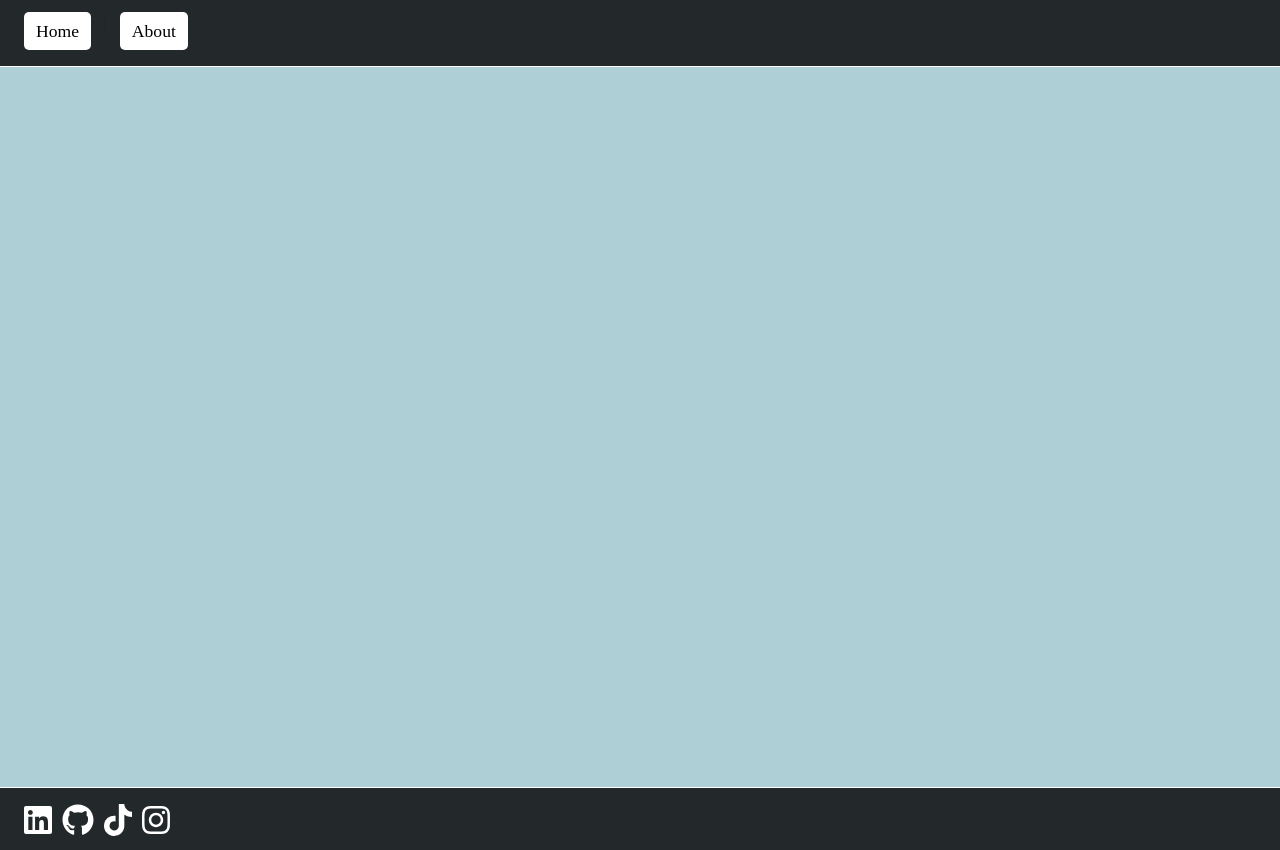
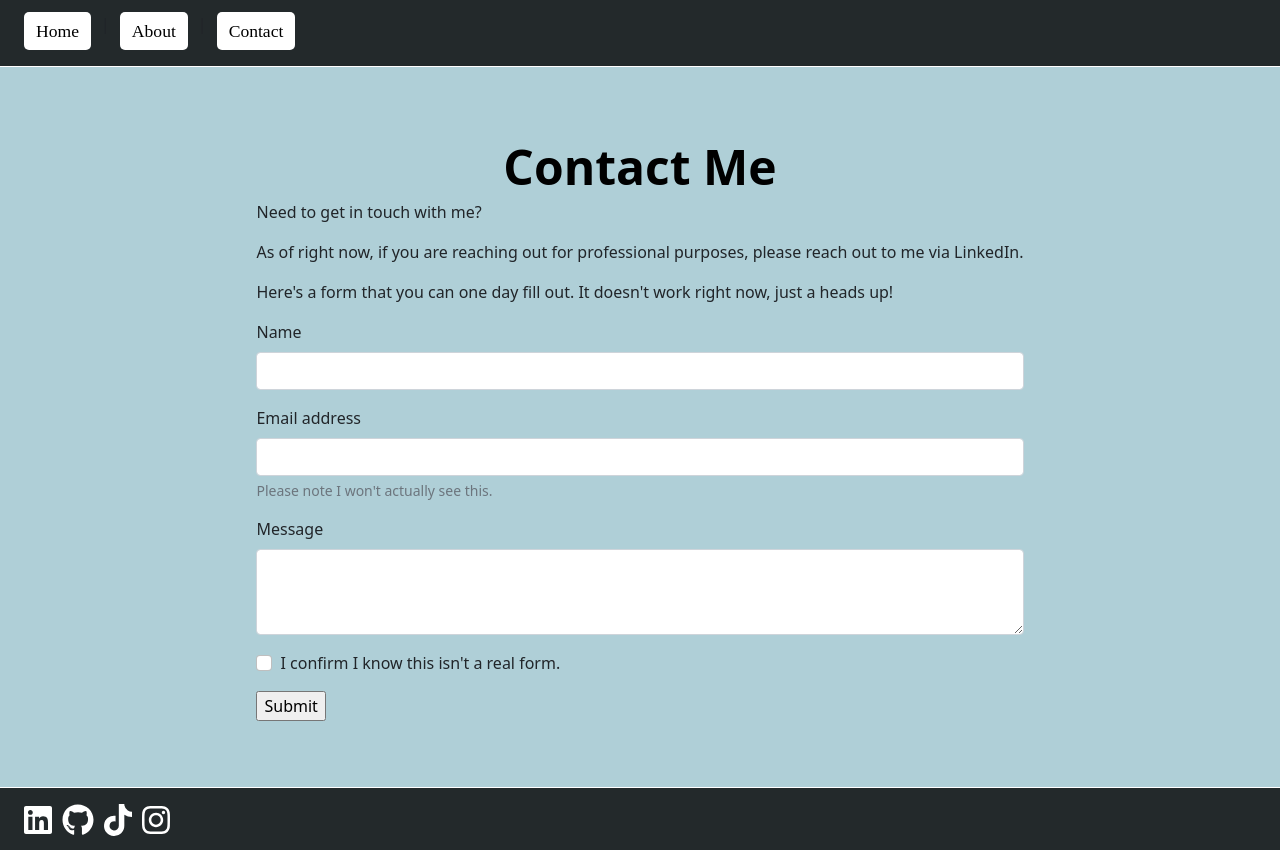
Before and after one commit to PoofyOddish/personal-portfolio, a React (Create React App) app: page /#/contact-me in a window 1280 px wide. Built offline with nearby package versions, Linux system fonts and the light colour scheme; a web font is replaced by a local one.

Commit message:
🤡 created contact page + dummy form

```diff
--- /dev/null
+++ b/src/components/contact-form.jsx
@@ -0,0 +1,81 @@
+import React, { Component } from "react";
+
+
+class ContactForm extends Component {
+    constructor(props) {
+      super(props);
+      this.state = {
+            nameValue: '',
+            emailValue: '',
+            bodyValue: ''
+        };
+
+      this.handleChange = this.handleChange.bind(this);
+      this.handleSubmit = this.handleSubmit.bind(this);
+    }
+
+    handleChange(event) {
+        const target = event.target;
+        const value = target.value;
+        const name = target.name;
+
+        this.setState({
+            [name]: value
+        });
+    }
+
+    handleSubmit(event) {
+      alert('Name: ' + this.state.nameValue +'\n'
+      +'Email: ' + this.state.emailValue +'\n'
+      +'Message: ' + this.state.bodyValue +'\n'
+      +'\n cool thanks for the message i guess');
+      event.preventDefault();
+    }
+
+    render() {
+      return (
+        <form onSubmit={this.handleSubmit}>
+            <div className="mb-3">
+                <label className="form-label">Name</label>
+
+              <input type="text"
+                className="form-control"
+                name="nameValue"
+
+                value={this.state.nameValue}
+                onChange={this.handleChange}
+                />
+            </div>
+            <div className="mb-3">
+              <label className="form-label">Email address</label>
+
+              <input type="email"
+                className="form-control"
+                name="emailValue"
+                value={this.state.emailValue}
+                onChange={this.handleChange} />
+
+              <div id="emailHelp" className="form-text">Please note I won't actually see this.</div>
+            </div>
+            <div className="mb-3">
+              <label className="form-label">Message</label>
+
+              <textarea
+                type="text"
+                className="form-control"
+                name="bodyValue"
+                rows='3'
+                value={this.state.bodyValue}
+                onChange={this.handleChange}/>
+            </div>
+            <div className="mb-3 form-check">
+              <input type="checkbox" className="form-check-input" id="exampleCheck1" />
+              <label className="form-check-label">I confirm I know this isn't a real form.</label>
+            </div>
+            <input type="submit" value="Submit" />
+        </form>
+      );
+    }
+  }
+
+export default ContactForm;
--- a/src/components/header.jsx
+++ b/src/components/header.jsx
@@ -37,6 +37,8 @@ const Header = () => {
             <Link href="/" class="btn btn-outline-light">Home</Link>
             <span className="divider">|</span>
             <Link href="/about" class="btn btn-outline-light">About</Link>
+            <span className="divider">|</span>
+            <Link href="/contact-me" class="btn btn-outline-light">Contact</Link>
           </Container>
           </Col>
           </Row>
--- a/src/components/router.jsx
+++ b/src/components/router.jsx
@@ -2,6 +2,7 @@ import * as React from "react";
 import { Switch, Route, Router } from "wouter";
 import Home from "../pages/home";
 import About from "../pages/about";
+import contactMe from "../pages/contact-me";
 
 /**
 * The router is imported in app.jsx
@@ -15,5 +16,6 @@ export default () => (
     <Switch>
       <Route path="/" component={Home} />
       <Route path="/about" component={About} />
+      <Route path="/contact-me" component={contactMe} />
     </Switch>
 );
--- /dev/null
+++ b/src/pages/contact-me.jsx
@@ -0,0 +1,35 @@
+import * as React from "react";
+import Container from "react-bootstrap/Container";
+import ContactForm from "../components/contact-form"
+
+/* ADD IMPORTS FROM TODO ON THE NEXT LINE */
+
+/**
+ * Contact Me Page
+ */
+
+
+export default function contactMe() {
+
+  return (
+    <div className="page">
+      {/* REPLACE H1 ELEMENT BELOW WITH CODE FROM TODO */}
+      <h1 className="title">Contact Me</h1>
+      {/* REPLACE OPENING P TAG BELOW WITH CODE FROM TODO */}
+
+      <Container id='contactMe'>
+          <p>
+            Need to get in touch with me?
+          </p>
+          <p>
+            As of right now, if you are reaching out for professional purposes,
+            please reach out to me via LinkedIn.
+          </p>
+          <p>
+            Here's a form that you can one day fill out. It doesn't work right now, just a heads up!
+          </p>
+          < ContactForm />
+      </Container>
+    </div>
+  );
+}
--- a/src/styles/styles.css
+++ b/src/styles/styles.css
@@ -55,6 +55,7 @@ to this section's matching END comment to see page-specific styles.
   width: 100%;
   border-bottom: 1px solid #FFFFFF;
   margin: 0 0 1rem 0;
+
 }
 
 
@@ -94,7 +95,10 @@ to this section's matching END comment to see page-specific styles.
   justify-content: flex-start;
   flex-direction: row;
   gap: 10px;
+  width: 100%;
+
 }
+
 
 
 /******************************************************************************
@@ -208,7 +212,3 @@ h2 {
   max-width: 475px;
   max-height: 475px;
 }
-
-#carouselContainer {
-
-}
```
